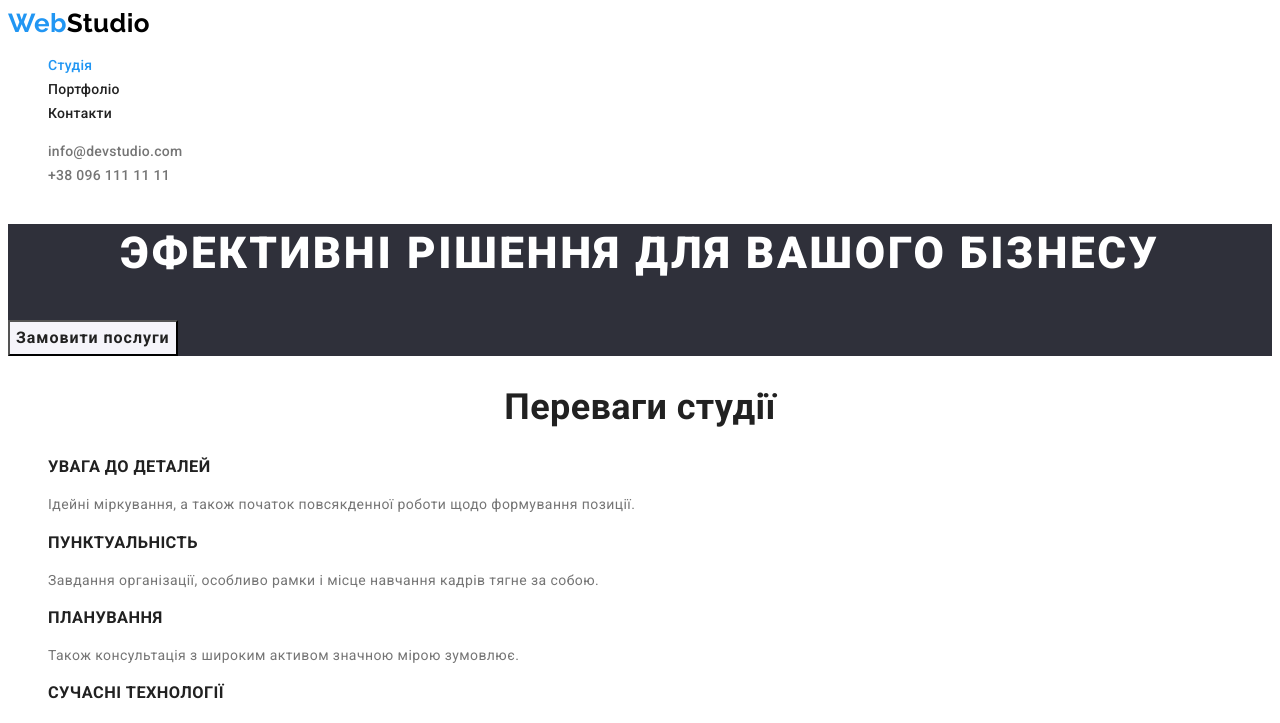
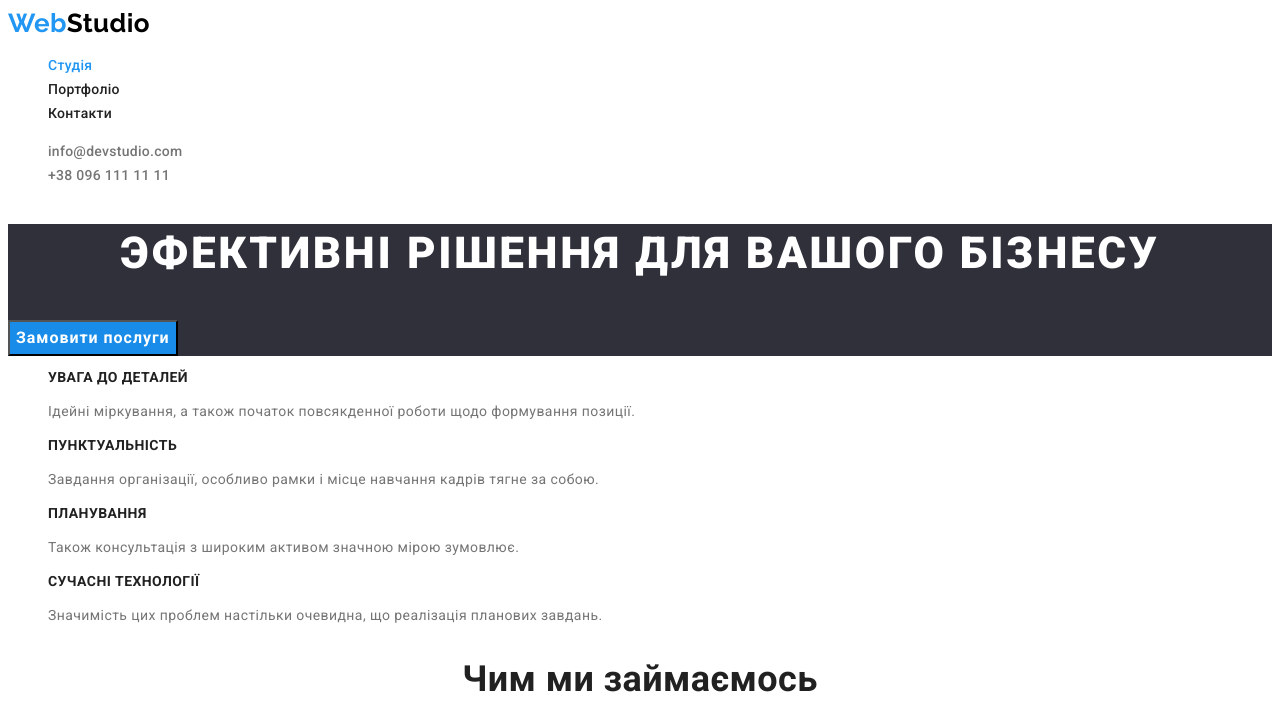
Before and after one commit to YevheniiaVier/goit-markup-hw-02, a plain HTML site: page index.html in a window 1280 px wide. Both pictures are taken after a click on the button "Замовити послуги". Shown: the top 723 px of the page. Drawn offline with Linux system fonts and the light colour scheme.

Commit message:
corrects fonts

```diff
--- a/css/styles.css
+++ b/css/styles.css
@@ -9,6 +9,8 @@ accent-background-color #F5F4FA
 black-color #000000
 header-color #ECECEC
 portfolio-secondarybgc #EEEEEE
+hover-btn-color #188CE8
+transparent-color rgba(255, 255, 255, 0.6)
 
 */
 
@@ -28,6 +30,8 @@ Roboto 900
   --accent-background-color: #f5f4fa;
   --black-color: #000000;
   --portfolio-secondarybgc: #eeeeee;
+  --hover-btn-color: #188ce8;
+  --transparent-color: rgba(255, 255, 255, 0.6);
 }
 
 /* сторінка Студія */
@@ -104,20 +108,21 @@ body {
 
 .btn {
   font-family: inherit;
-  font-weight: 700;
   font-size: 16px;
-  line-height: 1.87;
-  color: var(--white-color);
-
+  cursor: pointer;
   background-color: var(--accent-color);
 }
 .btn.primary {
+  font-weight: 700;
+  line-height: 1.87;
   letter-spacing: 0.06em;
+  color: var(--white-color);
 }
+
 .btn.primary:hover,
 .btn.primary:focus {
-  color: var(--title-text-color);
-  background-color: var(--accent-background-color);
+  color: var(--white-color);
+  background-color: var(--hover-btn-color);
 }
 
 /* section */
@@ -135,12 +140,25 @@ body {
 
 .preferences .title {
   font-weight: 700;
+  font-size: 14px;
   line-height: 1.14;
   color: var(--title-text-color);
 
   text-transform: uppercase;
 }
 
+.visually-hidden {
+  position: absolute;
+  width: 1px;
+  height: 1px;
+  margin: -1px;
+  border: 0;
+  padding: 0;
+  white-space: nowrap;
+  clip-path: inset(100%);
+  clip: rect(0 0 0 0);
+  overflow: hidden;
+}
 /* activities */
 
 /* team */
@@ -173,9 +191,12 @@ footer {
 }
 .bottom-panel .link {
   font-style: normal;
-  color: var(--white-color);
+  color: var(--transparent-color);
 
   text-decoration: none;
+}
+.bottom-panel .map {
+  color: var(--white-color);
 }
 
 .bottom-panel .link:hover,
@@ -187,13 +208,13 @@ footer {
 
 .btn.secondary {
   font-weight: 500;
-  font-size: 16;
   line-height: 1.62;
+  letter-spacing: 0.03em;
   color: var(--title-text-color);
-  cursor: pointer;
 
   background-color: var(--accent-background-color);
 }
+
 .btn.secondary:hover,
 .btn.secondary:focus {
   color: var(--white-color);
@@ -217,7 +238,3 @@ footer {
   letter-spacing: 0.06em;
   color: var(--title-text-color);
 }
-
-/* .work-examples .section-title {
-  приховати
-} */
--- a/index.html
+++ b/index.html
@@ -5,6 +5,8 @@
     <meta http-equiv="X-UA-Compatible" content="IE=edge" />
     <meta name="ВебСтудія" content="Послуги розробки сайтів. " />
     <title>Webstudio</title>
+    <link rel="preconnect" href="https://fonts.googleapis.com" />
+    <link rel="preconnect" href="https://fonts.gstatic.com" crossorigin />
     <link
       href="https://fonts.googleapis.com/css2?family=Raleway:wght@700&family=Roboto:wght@400;500;700;900&display=swap"
       rel="stylesheet"
@@ -39,7 +41,7 @@
       <!-- preferences-->
 
       <section class="section">
-        <h2 class="section-title">Переваги студії</h2>
+        <h2 class="section-title visually-hidden">Переваги студії</h2>
         <ul class="preferences list">
           <li>
             <h3 class="title">Увага до деталей</h3>
@@ -70,7 +72,7 @@
         <h2 class="section-title">Чим ми займаємось</h2>
         <ul class="list">
           <li>
-            <a href="./index.html">
+            <a href="">
               <img src="./images/typing.jpg" alt="Розробка сайтів" width="370" height="294" />
             </a>
           </li>
@@ -148,7 +150,7 @@
               href="https://www.google.com/maps/d/embed?mid=10uSM3H-mIU3GznYo2szRIEphczw&hl=en_US&ehbc=2E312F"
               target="_blank"
               rel="norefferer noopener nofollow "
-              class="link"
+              class="link map"
               >м. Київ, пр-т Лесі Українки, 26</a
             >
           </li>
```
Also changed, not shown: portfolio.html (+5 -4 lines).
